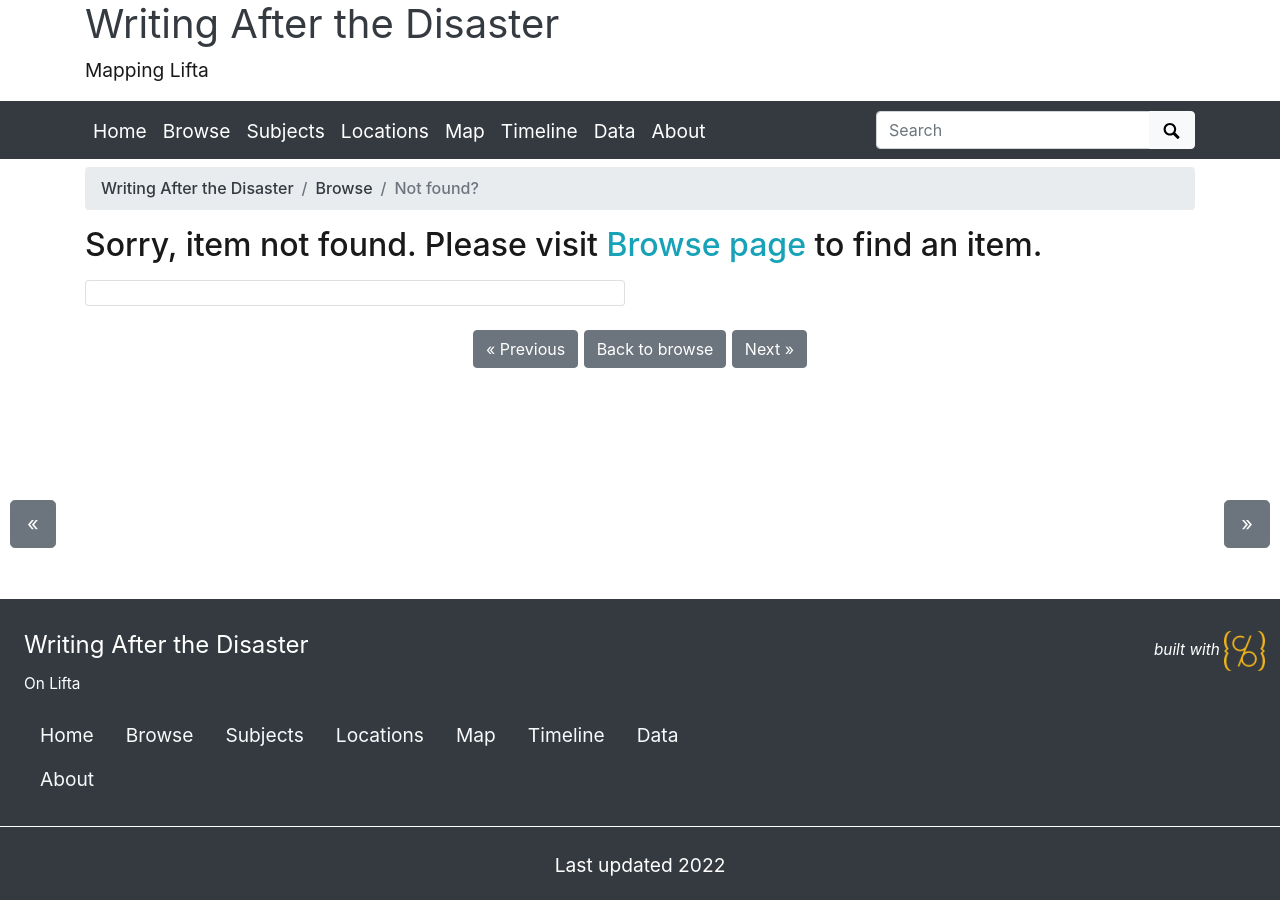
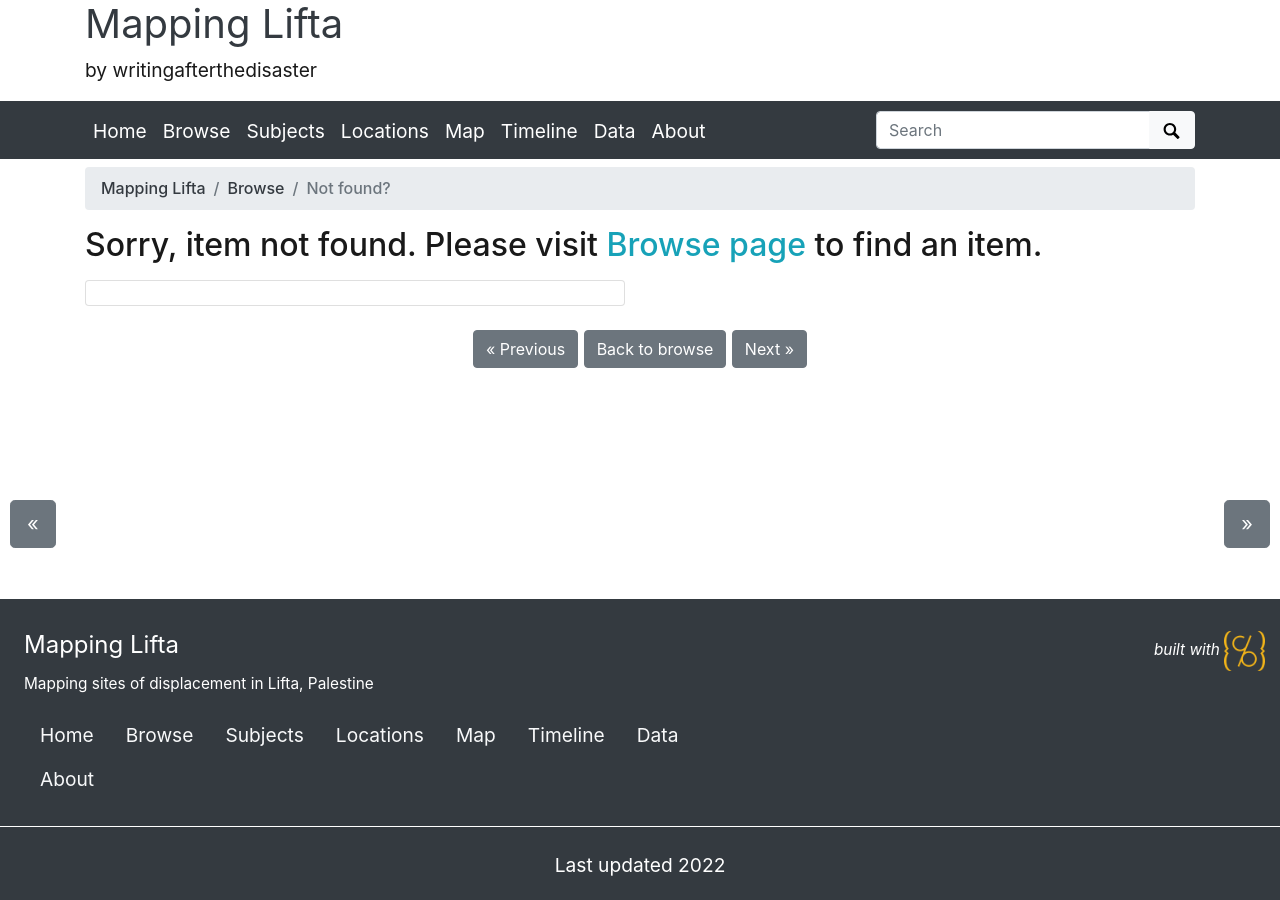
Before and after one commit to writingafterthedisaster/collection, a Jekyll site: the page built from pages/item.md, in a window 1280 px wide. Built offline with Jekyll 4.4.1, drawn with Linux system fonts in a browser that asks for light colours.

Commit message:
Update _config.yml

```diff
--- a/_config.yml
+++ b/_config.yml
@@ -20,12 +20,12 @@ source-code: https://writingafterthedisaster.github.io/collection/
 # SITE SETTINGS
 #
 # title of site appears in banner
-title: Writing After the Disaster
+title: Mapping Lifta
 # tagline, a short phrase that will appear throughout the site in the top banner
-tagline: Mapping Lifta
+tagline: by writingafterthedisaster
 # description appears in meta tags and other locations
 # this description might appear in search result lists, keep around 160 characters max
-description: "On Lifta"
+description: "Mapping sites of displacement in Lifta, Palestine"
 # creator of the digital collection, to appear in meta tags; we typically use our GitHub usernames but feel free to just use your name
 author: writingafterthedisaster
 
```
